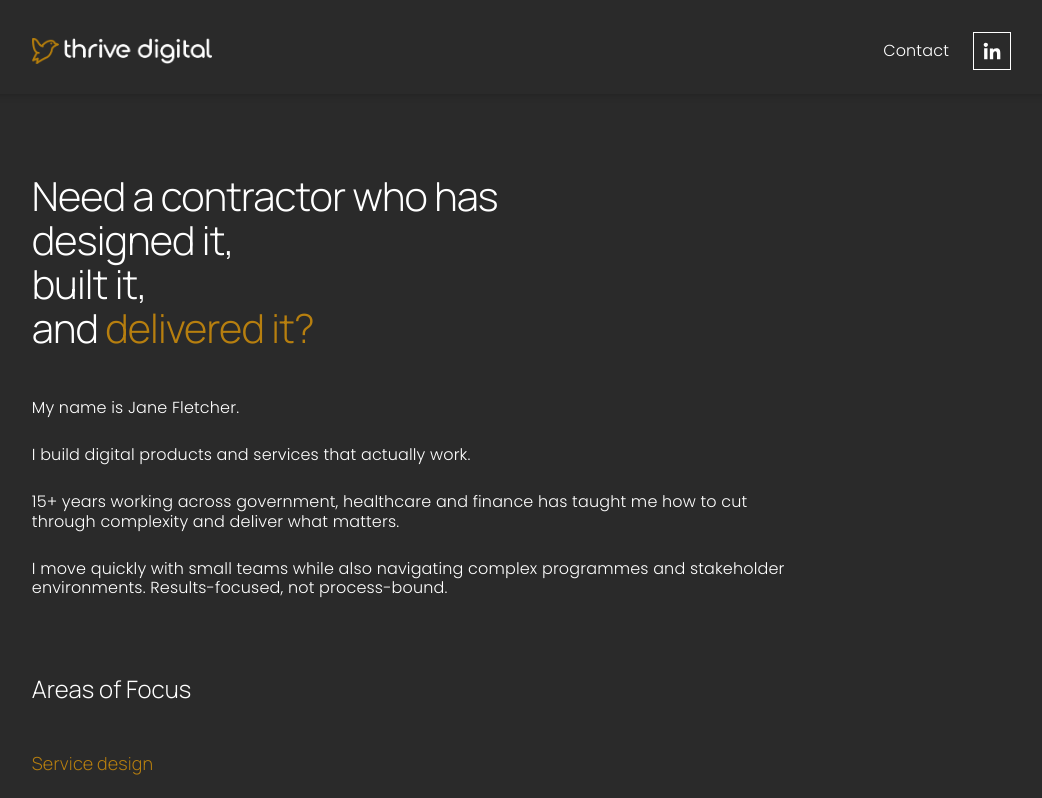
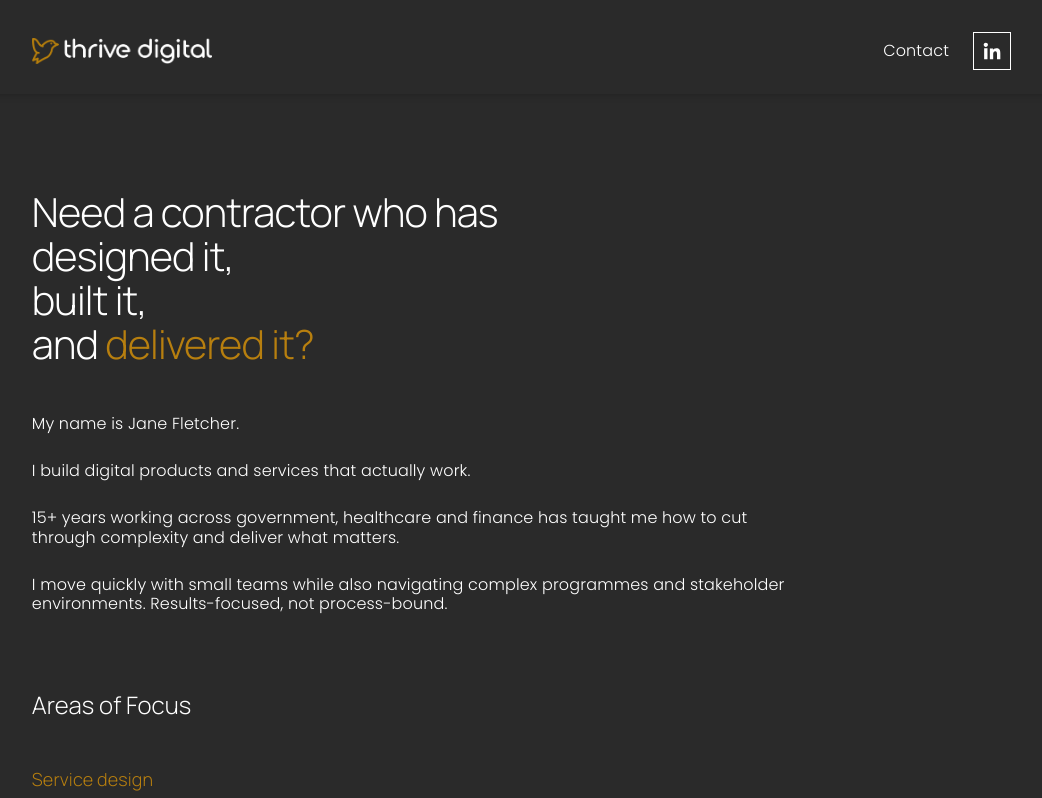
Before and after one commit to Jane-nuj/Thrive-digital, a Next.js app: page / in a window 1280 px wide. Shown: the top 798 px of the page, without its empty margins (173-1215 px from the left). Built offline with nearby package versions, Linux system fonts and the light colour scheme.

Commit message:
Fix home page spacing to prevent header overlap

```diff
--- a/app/page.tsx
+++ b/app/page.tsx
@@ -1,6 +1,6 @@
 export default function HomePage() {
   return (
-    <div className="py-12 md:py-20">
+    <div className="pb-12 mt-20 md:pb-20 md:mt-24">
       <div className="layout-container">
         <div className="content-padding">
 
```
